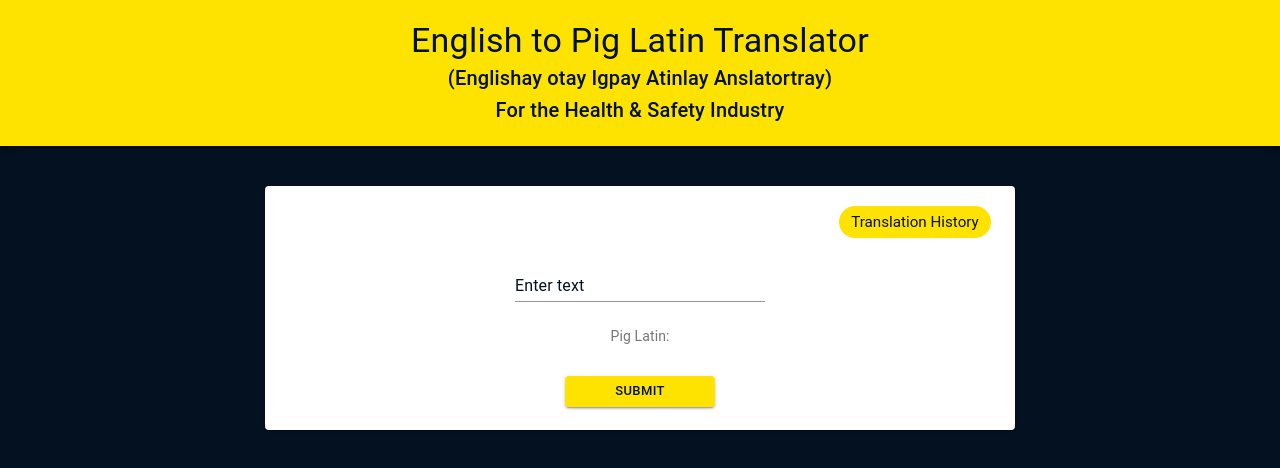
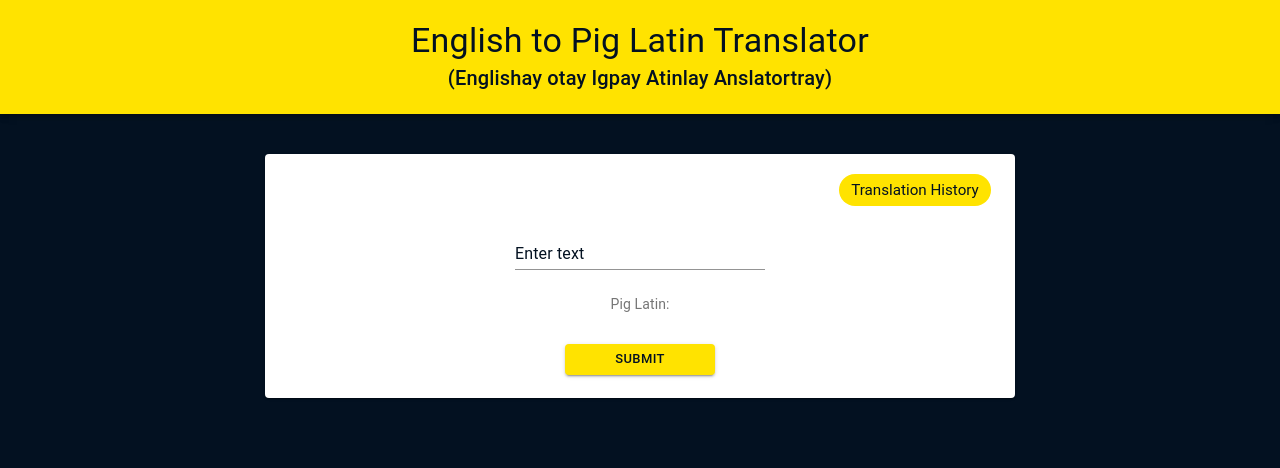
Before and after one commit to olliebrownlow/pig-latin-react-frontend, a React (Create React App) app: page / in a window 1280 px wide. Shown: the top 468 px of the page. Built offline with nearby package versions, Linux system fonts and the light colour scheme; no server answers.

Commit message:
deletes for health and safety professionals

```diff
--- a/src/components/DictionaryView.js
+++ b/src/components/DictionaryView.js
@@ -76,7 +76,6 @@ export class DictionaryView extends Component {
           <Typography variant="h6">
             (Englishay/Igpay Atinlay anslationstray)
           </Typography>
-          <Typography variant="h6">For the Health & Safety Industry</Typography>
         </AppBar>
         <br />
         <br />
--- a/src/components/TranslatorView.js
+++ b/src/components/TranslatorView.js
@@ -53,7 +53,6 @@ export class TranslatorView extends Component {
           <Typography variant="h6">
             (Englishay otay Igpay Atinlay Anslatortray)
           </Typography>
-          <Typography variant="h6">For the Health & Safety Industry</Typography>
         </AppBar>
         <br />
         <br />
```
